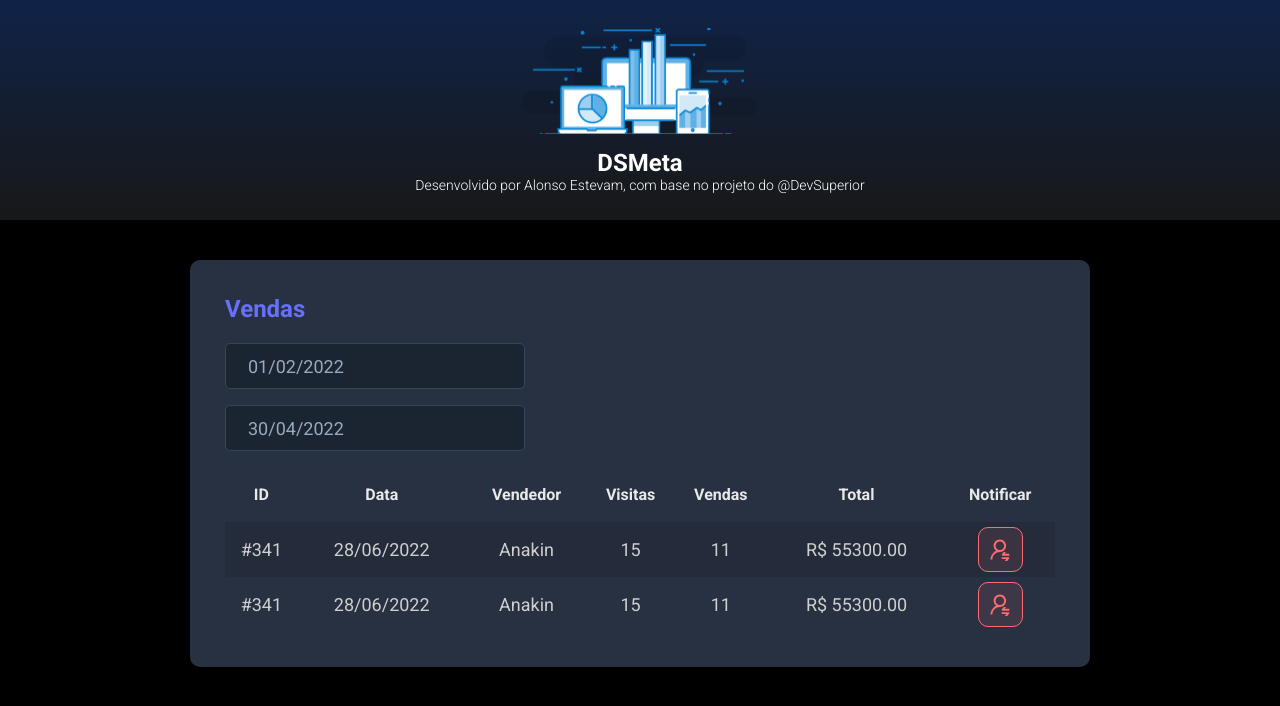
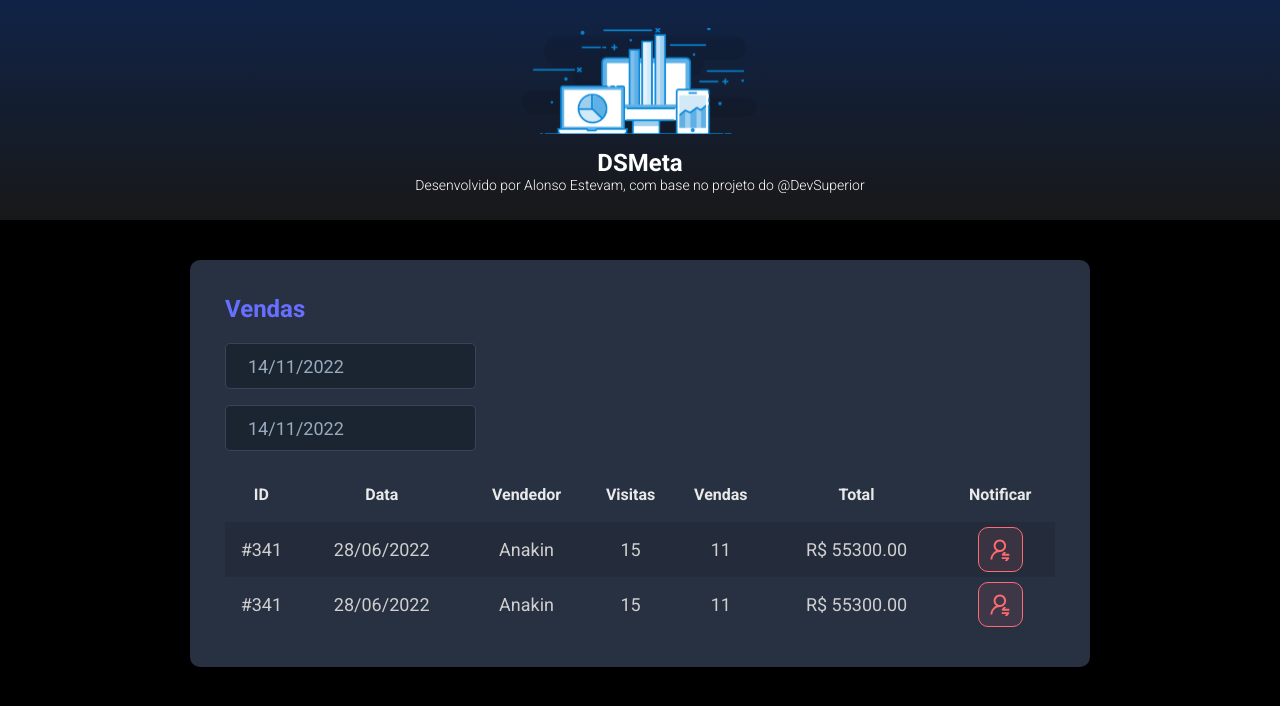
Before and after one commit to alonso-estevam/dsmeta, a React (Vite) app in the folder frontend/: page / in a window 1280 px wide. Shown: the top 706 px of the page. Built offline with nearby package versions, Linux system fonts and the light colour scheme.

Commit message:
feat: date picker

```diff
--- a/frontend/package.json
+++ b/frontend/package.json
@@ -9,7 +9,9 @@
     "preview": "vite preview"
   },
   "dependencies": {
+    "@types/react-datepicker": "4.4.2",
     "react": "^18.2.0",
+    "react-datepicker": "4.8.0",
     "react-dom": "^18.2.0"
   },
   "devDependencies": {
--- a/frontend/src/components/SalesCard/index.tsx
+++ b/frontend/src/components/SalesCard/index.tsx
@@ -1,4 +1,5 @@
-import React from "react";
+import DatePicker from "react-datepicker";
+import "react-datepicker/dist/react-datepicker.css";
 import NotificationButton from "../NotificationButton";
 import "./styles.css";
 
@@ -8,17 +9,19 @@
       <h2 className="dsmeta-sales-title">Vendas</h2>
       <div>
         <div className="dsmeta-form-control-container">
-          <input
+          <DatePicker
+            selected={new Date()}
+            onChange={(date: Date) => {}}
             className="dsmeta-form-control"
-            type="text"
-            value="01/02/2022"
+            dateFormat="dd/MM/yyyy"
           />
         </div>
         <div className="dsmeta-form-control-container">
-          <input
+          <DatePicker
+            selected={new Date()}
+            onChange={(date: Date) => {}}
             className="dsmeta-form-control"
-            type="text"
-            value="30/04/2022"
+            dateFormat="dd/MM/yyyy"
           />
         </div>
       </div>
```
Also changed, not shown: 1 other file (tests, documents, lock files or other folders).
